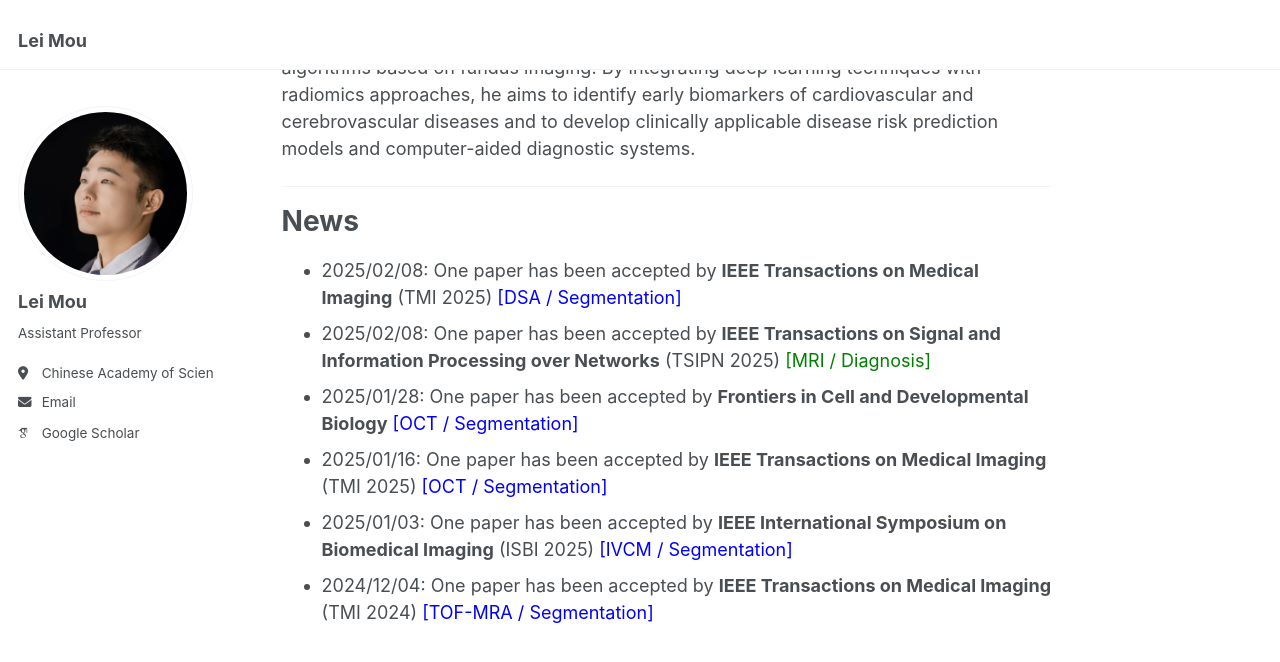
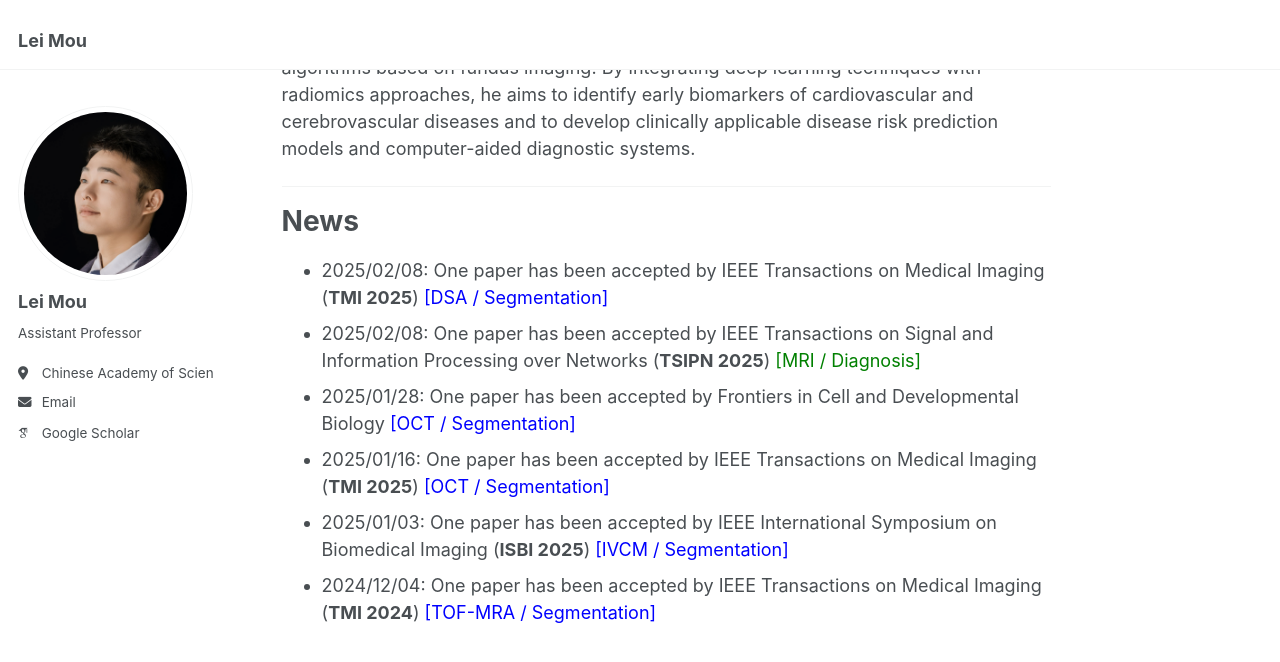
Before and after one commit to iBrain-007/iBrain-007.github.io, a Jekyll site: the page built from _pages/about.md, in a window 1280 px wide and 900 px high, scrolled down 381 px. Shown: the top 662 px of the window. Built offline with Jekyll 4.4.1, drawn with Linux system fonts in a browser that asks for light colours; emoji names are drawn with the system emoji font; some web fonts are replaced.

Commit message:
Update about.md

```diff
--- a/_pages/about.md
+++ b/_pages/about.md
@@ -20,9 +20,9 @@
 
 # News
 
-- 2025/02/08: One paper has been accepted by **IEEE Transactions on Medical Imaging** (TMI 2025) <font color=blue>[DSA / Segmentation]</font>
-- 2025/02/08: One paper has been accepted by **IEEE Transactions on Signal and Information Processing over Networks** (TSIPN 2025) <font color=green>[MRI / Diagnosis]</font>
-- 2025/01/28: One paper has been accepted by **Frontiers in Cell and Developmental Biology** <font color=blue>[OCT / Segmentation]</font>
-- 2025/01/16: One paper has been accepted by **IEEE Transactions on Medical Imaging** (TMI 2025) <font color=blue>[OCT / Segmentation]</font>
-- 2025/01/03: One paper has been accepted by **IEEE International Symposium on Biomedical Imaging** (ISBI 2025) <font color=blue>[IVCM / Segmentation]</font>
-- 2024/12/04: One paper has been accepted by **IEEE Transactions on Medical Imaging** (TMI 2024) <font color=blue>[TOF-MRA / Segmentation]</font>
+- 2025/02/08: One paper has been accepted by IEEE Transactions on Medical Imaging (**TMI 2025**) <font color=blue>[DSA / Segmentation]</font>
+- 2025/02/08: One paper has been accepted by IEEE Transactions on Signal and Information Processing over Networks (**TSIPN 2025**) <font color=green>[MRI / Diagnosis]</font>
+- 2025/01/28: One paper has been accepted by Frontiers in Cell and Developmental Biology <font color=blue>[OCT / Segmentation]</font>
+- 2025/01/16: One paper has been accepted by IEEE Transactions on Medical Imaging (**TMI 2025**) <font color=blue>[OCT / Segmentation]</font>
+- 2025/01/03: One paper has been accepted by IEEE International Symposium on Biomedical Imaging (**ISBI 2025**) <font color=blue>[IVCM / Segmentation]</font>
+- 2024/12/04: One paper has been accepted by IEEE Transactions on Medical Imaging (**TMI 2024**) <font color=blue>[TOF-MRA / Segmentation]</font>
```
